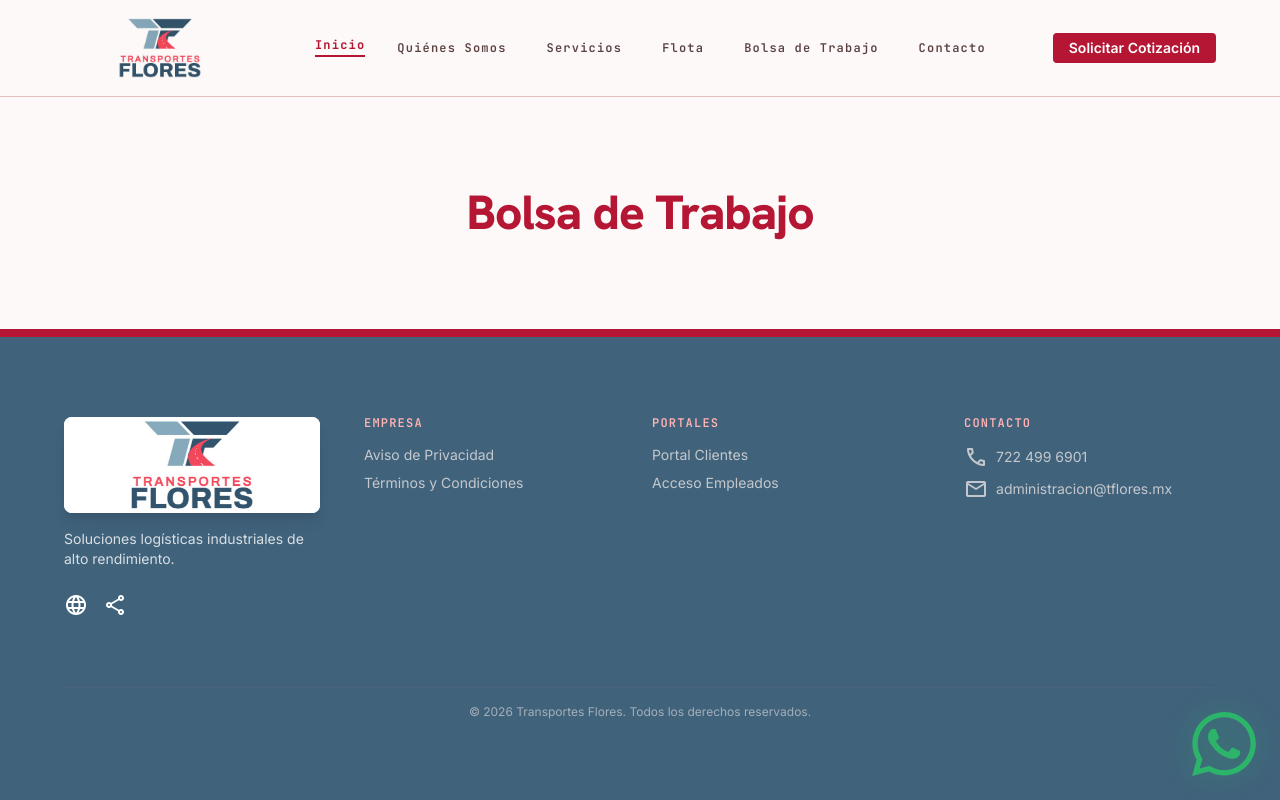
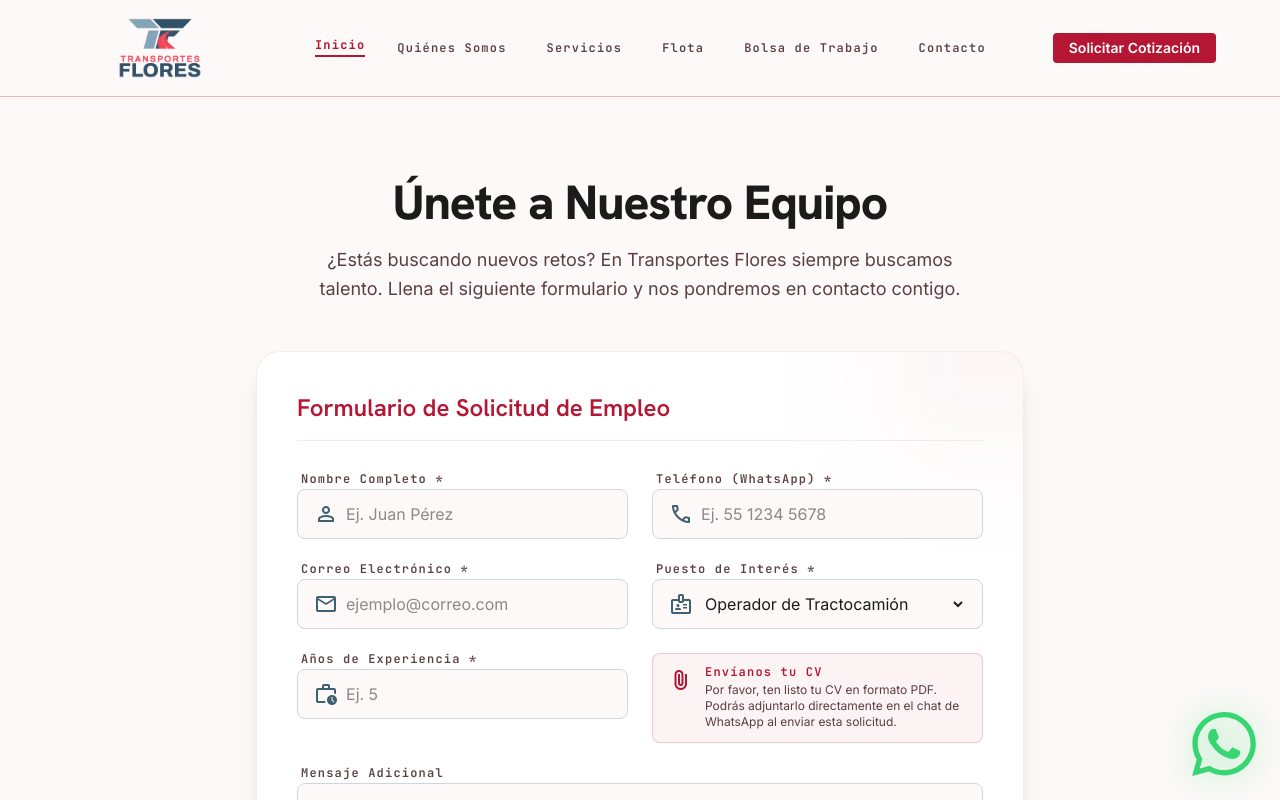
Before and after one commit to davidsll993/Transportes-Flores, a Next.js app: page /bolsa-de-trabajo in a window 1280 px wide. Shown: the top 800 px of the page. Built offline with nearby package versions, Linux system fonts and the light colour scheme.

Commit message:
Bolsa de trabajo

```diff
--- a/app/bolsa-de-trabajo/page.tsx
+++ b/app/bolsa-de-trabajo/page.tsx
@@ -1,7 +1,121 @@
+"use client";
+import React, { useState } from 'react';
+
 export default function BolsaDeTrabajoPage() {
+  const [formData, setFormData] = useState({
+    nombre: '',
+    email: '',
+    telefono: '',
+    puesto: 'Operador de Tractocamión',
+    experiencia: '',
+    cvLink: '',
+    mensaje: ''
+  });
+
+  const handleSubmit = (e: React.FormEvent) => {
+    e.preventDefault();
+    const { nombre, email, telefono, puesto, experiencia, cvLink, mensaje } = formData;
+
+    const text = `Hola, me interesa aplicar para una vacante en Transportes Flores.\n\n*Datos del Candidato:*\nNombre: ${nombre}\nTeléfono: ${telefono}\nCorreo: ${email}\n\n*Perfil:*\nPuesto de Interés: ${puesto}\nAños de Experiencia: ${experiencia}\n\n*Mensaje Adicional:*\n${mensaje || 'Sin mensaje adicional'}\n\n_(Adjunto mi CV en este chat)_`;
+
+    const url = `https://wa.me/527224996901?text=${encodeURIComponent(text)}`;
+    window.open(url, '_blank');
+  };
+
   return (
-    <div className="flex-grow flex items-center justify-center">
-      <h1 className="font-display-lg text-display-lg text-primary">Bolsa de Trabajo</h1>
+    <div className="py-xl max-w-7xl mx-auto px-margin-mobile md:px-margin-desktop w-full min-h-[70vh] flex flex-col justify-center">
+      <div className="text-center mb-12">
+        <h1 className="font-display-lg text-display-lg text-on-surface mb-4">Únete a Nuestro Equipo</h1>
+        <p className="text-body-lg text-on-surface-variant max-w-2xl mx-auto">
+          ¿Estás buscando nuevos retos? En Transportes Flores siempre buscamos talento. Llena el siguiente formulario y nos pondremos en contacto contigo.
+        </p>
+      </div>
+
+      <div className="max-w-3xl mx-auto w-full">
+        <div className="bg-white p-8 md:p-10 rounded-3xl border border-outline-variant/30 shadow-xl relative overflow-hidden">
+          <div className="absolute top-0 right-0 w-48 h-48 bg-primary/5 rounded-full blur-3xl -translate-y-1/2 translate-x-1/3"></div>
+
+          <form onSubmit={handleSubmit} className="relative z-10 flex flex-col gap-6">
+            <h3 className="font-headline-md text-headline-md text-primary mb-2 border-b border-outline-variant/30 pb-4">Formulario de Solicitud de Empleo</h3>
+
+            <div className="grid grid-cols-1 md:grid-cols-2 gap-6">
+              <div className="space-y-1">
+                <label className="text-label-caps font-label-caps text-on-surface-variant block ml-1">Nombre Completo *</label>
+                <div className="industrial-border rounded-xl px-4 py-3 industrial-focus transition-all duration-300 flex items-center gap-2 bg-surface">
+                  <span className="material-symbols-outlined text-tertiary">person</span>
+                  <input required value={formData.nombre} onChange={e => setFormData({...formData, nombre: e.target.value})} type="text" placeholder="Ej. Juan Pérez" className="w-full bg-transparent border-none p-0 focus:ring-0 text-body-md outline-none" />
+                </div>
+              </div>
+              <div className="space-y-1">
+                <label className="text-label-caps font-label-caps text-on-surface-variant block ml-1">Teléfono (WhatsApp) *</label>
+                <div className="industrial-border rounded-xl px-4 py-3 industrial-focus transition-all duration-300 flex items-center gap-2 bg-surface">
+                  <span className="material-symbols-outlined text-tertiary">phone</span>
+                  <input required value={formData.telefono} onChange={e => setFormData({...formData, telefono: e.target.value})} type="tel" placeholder="Ej. 55 1234 5678" className="w-full bg-transparent border-none p-0 focus:ring-0 text-body-md outline-none" />
+                </div>
+              </div>
+            </div>
+
+            <div className="grid grid-cols-1 md:grid-cols-2 gap-6">
+              <div className="space-y-1">
+                <label className="text-label-caps font-label-caps text-on-surface-variant block ml-1">Correo Electrónico *</label>
+                <div className="industrial-border rounded-xl px-4 py-3 industrial-focus transition-all duration-300 flex items-center gap-2 bg-surface">
+                  <span className="material-symbols-outlined text-tertiary">email</span>
+                  <input required value={formData.email} onChange={e => setFormData({...formData, email: e.target.value})} type="email" placeholder="ejemplo@correo.com" className="w-full bg-transparent border-none p-0 focus:ring-0 text-body-md outline-none" />
+                </div>
+              </div>
+              <div className="space-y-1">
+                <label className="text-label-caps font-label-caps text-on-surface-variant block ml-1">Puesto de Interés *</label>
+                <div className="industrial-border rounded-xl px-4 py-3 industrial-focus transition-all duration-300 flex items-center gap-2 bg-surface">
+                  <span className="material-symbols-outlined text-tertiary">badge</span>
+                  <select required value={formData.puesto} onChange={e => setFormData({...formData, puesto: e.target.value})} className="w-full bg-transparent border-none p-0 focus:ring-0 text-body-md text-on-surface outline-none cursor-pointer">
+                    <option value="Operador de Tractocamión">Operador de Tractocamión</option>
+                    <option value="Mecánico Diésel">Mecánico Diésel</option>
+                    <option value="Personal Administrativo">Personal Administrativo</option>
+                    <option value="Logística y Tráfico">Logística y Tráfico</option>
+                    <option value="Otro">Otro</option>
+                  </select>
+                </div>
+              </div>
+            </div>
+
+            <div className="grid grid-cols-1 md:grid-cols-2 gap-6">
+              <div className="space-y-1">
+                <label className="text-label-caps font-label-caps text-on-surface-variant block ml-1">Años de Experiencia *</label>
+                <div className="industrial-border rounded-xl px-4 py-3 industrial-focus transition-all duration-300 flex items-center gap-2 bg-surface">
+                  <span className="material-symbols-outlined text-tertiary">work_history</span>
+                  <input required min="0" value={formData.experiencia} onChange={e => setFormData({...formData, experiencia: e.target.value})} type="number" placeholder="Ej. 5" className="w-full bg-transparent border-none p-0 focus:ring-0 text-body-md outline-none" />
+                </div>
+              </div>
+              <div className="space-y-1 flex flex-col justify-center">
+                <div className="bg-primary/5 border border-primary/20 rounded-xl px-4 py-3 flex items-start gap-3">
+                  <span className="material-symbols-outlined text-primary mt-0.5">attach_file</span>
+                  <div>
+                    <p className="font-label-caps text-label-caps text-primary mb-1">Envíanos tu CV</p>
+                    <p className="text-xs text-on-surface-variant">
+                      Por favor, ten listo tu CV en formato PDF. Podrás adjuntarlo directamente en el chat de WhatsApp al enviar esta solicitud.
+                    </p>
+                  </div>
+                </div>
+              </div>
+            </div>
+
+            <div className="space-y-1">
+              <label className="text-label-caps font-label-caps text-on-surface-variant block ml-1">Mensaje Adicional</label>
+              <div className="industrial-border rounded-xl px-4 py-3 industrial-focus transition-all duration-300 flex gap-2 bg-surface">
+                <span className="material-symbols-outlined text-tertiary pt-1">chat</span>
+                <textarea value={formData.mensaje} onChange={e => setFormData({...formData, mensaje: e.target.value})} rows={3} placeholder="Cuéntanos un poco sobre ti..." className="w-full bg-transparent border-none p-0 focus:ring-0 text-body-md outline-none resize-none"></textarea>
+              </div>
+            </div>
+
+            <button type="submit" className="mt-4 bg-[#25D366] text-white py-4 rounded-xl font-button text-button transition-all duration-300 hover:bg-[#1ebe5c] hover:scale-[1.02] active:scale-95 shadow-lg flex items-center justify-center gap-2">
+              <svg className="w-6 h-6 fill-current" viewBox="0 0 24 24" xmlns="http://www.w3.org/2000/svg">
+                <path d="M17.472 14.382c-.297-.149-1.758-.867-2.03-.967-.273-.099-.471-.148-.67.15-.197.297-.767.966-.94 1.164-.173.199-.347.223-.644.075-.297-.15-1.255-.463-2.39-1.475-.883-.788-1.48-1.761-1.653-2.059-.173-.297-.018-.458.13-.606.134-.133.298-.347.446-.52.149-.174.198-.298.298-.497.099-.198.05-.371-.025-.52-.075-.149-.669-1.612-.916-2.207-.242-.579-.487-.5-.669-.51a12.8 12.8 0 0 0-.57-.01c-.198 0-.52.074-.792.372-.272.297-1.04 1.016-1.04 2.479 0 1.462 1.065 2.875 1.213 3.074.149.198 2.096 3.2 5.077 4.487.709.306 1.262.489 1.694.625.712.227 1.36.195 1.871.118.571-.085 1.758-.719 2.006-1.413.248-.694.248-1.289.173-1.413-.074-.124-.272-.198-.57-.347m-5.421 7.403h-.004a9.87 9.87 0 0 1-5.031-1.378l-.361-.214-3.741.982.998-3.648-.235-.374a9.86 9.86 0 0 1-1.51-5.26c.001-5.45 4.436-9.884 9.888-9.884 2.64 0 5.122 1.03 6.988 2.898a9.825 9.825 0 0 1 2.893 6.994c-.003 5.45-4.437 9.884-9.885 9.884m8.413-18.297A11.815 11.815 0 0 0 12.05 0C5.495 0 .16 5.335.157 11.892c0 2.096.547 4.142 1.588 5.945L.057 24l6.305-1.654a11.882 11.882 0 0 0 5.683 1.448h.005c6.554 0 11.89-5.335 11.893-11.893a11.821 11.821 0 0 0-3.48-8.413Z"/>
+              </svg>
+              Enviar Solicitud por WhatsApp
+            </button>
+          </form>
+        </div>
+      </div>
     </div>
   );
 }
--- a/app/page.tsx
+++ b/app/page.tsx
@@ -323,10 +323,10 @@ export default function Home() {
             <h2 className="text-headline-lg font-headline-lg mb-3 drop-shadow-md">¿Eres operador? Únete a la flota más grande del país</h2>
             <p className="text-on-primary/90 font-body-md text-lg font-medium">Beneficios superiores, capacitación constante y las mejores unidades.</p>
           </div>
-          <button className="bg-white/95 backdrop-blur-md text-primary px-8 py-4 rounded-xl font-button text-button hover:bg-white transition-all duration-300 shadow-xl hover:shadow-2xl hover:scale-105 whitespace-nowrap flex items-center gap-2 group">
+          <a href="/bolsa-de-trabajo" className="bg-white/95 backdrop-blur-md text-primary px-8 py-4 rounded-xl font-button text-button hover:bg-white transition-all duration-300 shadow-xl hover:shadow-2xl hover:scale-105 whitespace-nowrap flex items-center gap-2 group">
             <span className="material-symbols-outlined transition-transform duration-300 group-hover:rotate-12">badge</span>
             Ver Vacantes
-          </button>
+          </a>
         </div>
       </section>
     </>
```
